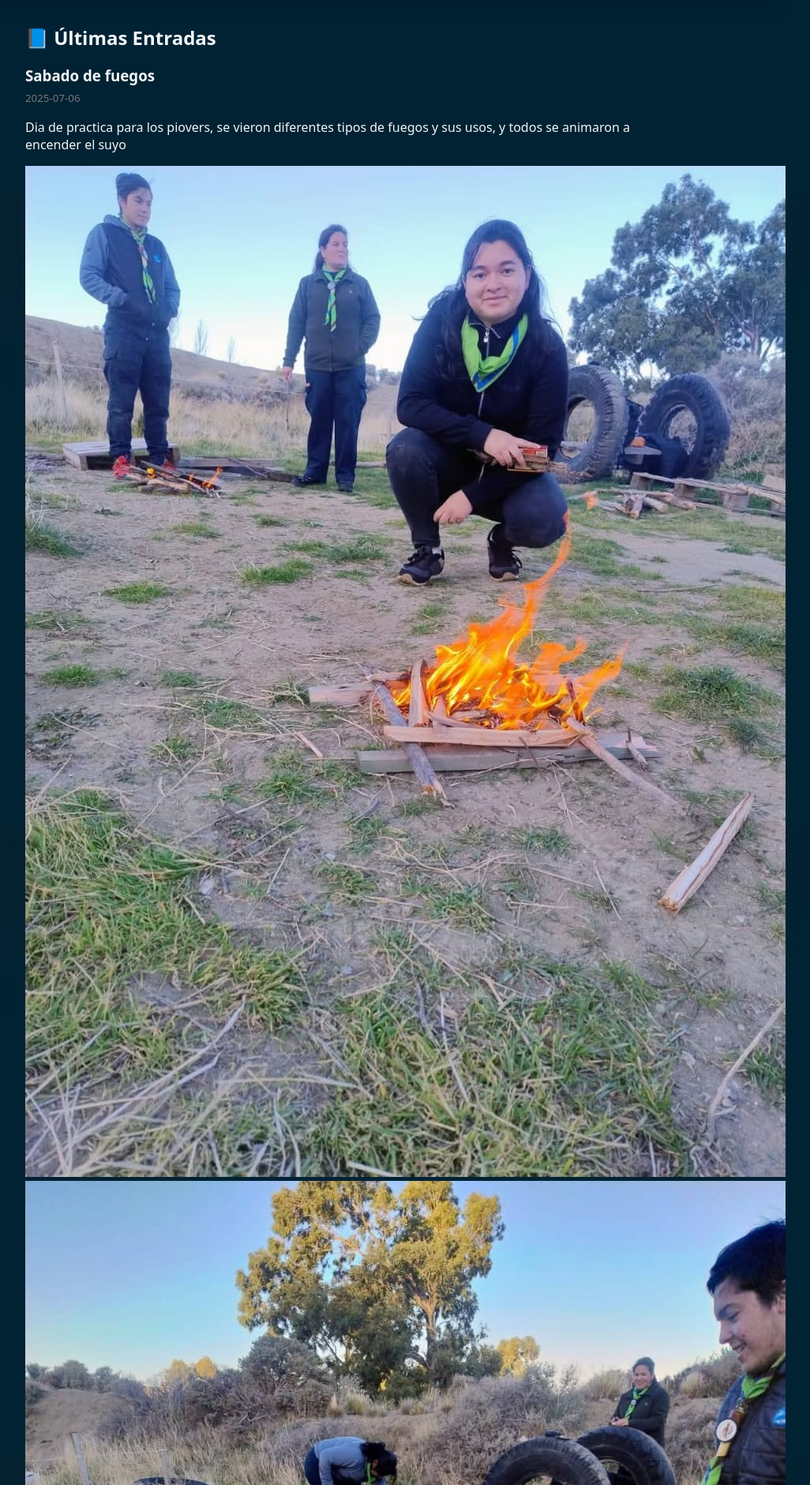
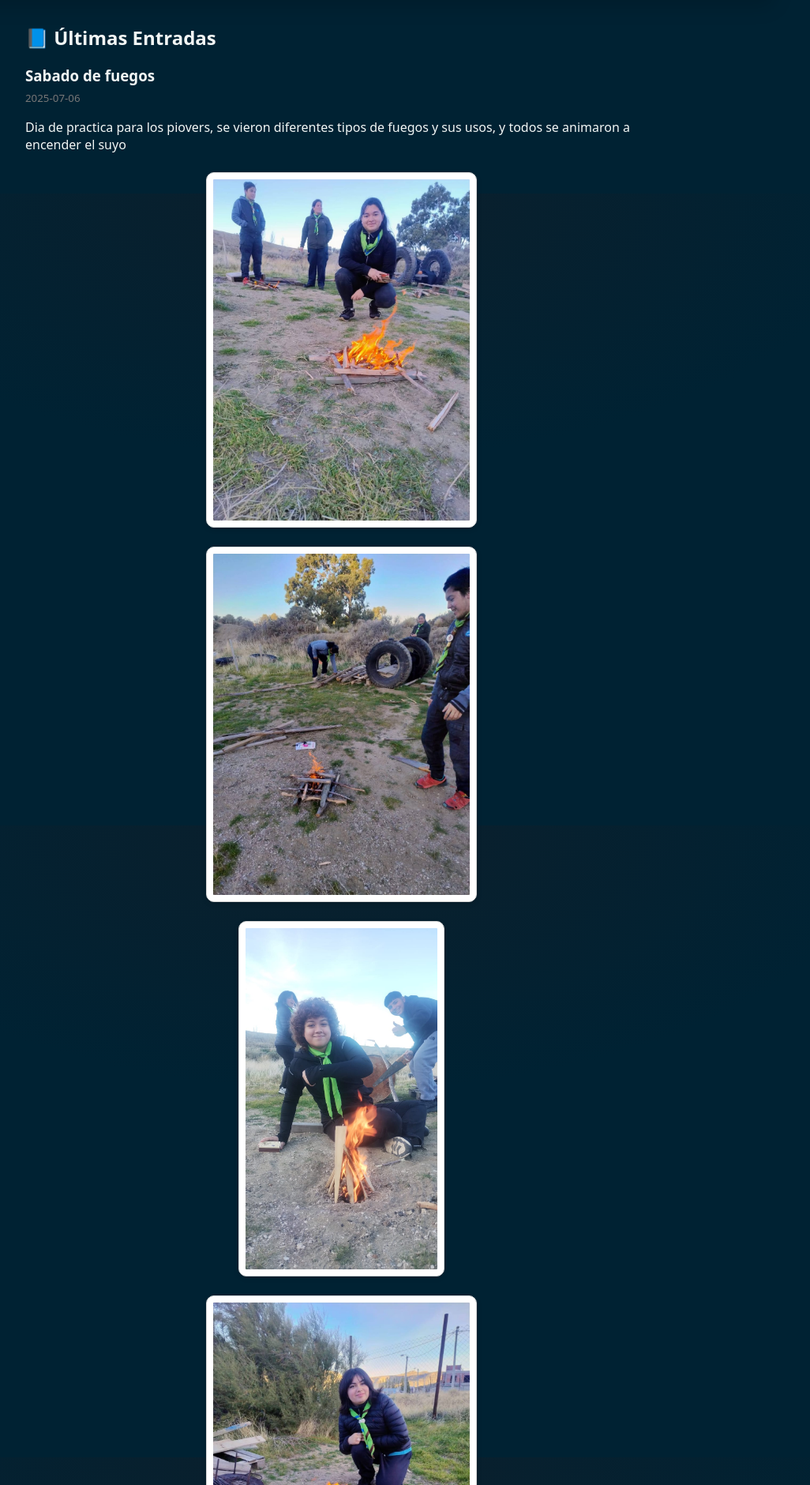
Before and after one commit to jaako1986/piovertadas, a Flask app: page / in a window 1280 px wide; the page is wider, and only the part inside the window is pictured. Shown: the part 555-2435 px from the top of that part at 79% size, without its empty margins (208-1234 px from the left). Run offline with Flask 3, Linux system fonts and the light colour scheme; some web fonts are replaced.

Commit message:
formatos de imagen para blog: tamaño + tarjeta

```diff
--- a/static/css/home_v2.css
+++ b/static/css/home_v2.css
@@ -347,3 +347,21 @@ td a:hover{ text-decoration: underline }
 .contenido-resumen {
     margin: 0.5rem 0 1rem 0;
 }
+/* --- Imágenes del blog: tamaño controlado + tarjeta elegante --- */
+.blog-resumen img,
+.entrada-resumen img,
+.entrada-blog img {
+    max-width: 90%;          /* nunca ocupa todo el ancho, queda más prolijo */
+    max-height: 450px;       /* límite de altura para que no se hagan interminables */
+    height: auto;            /* mantiene proporción */
+    display: block;          /* evita espacios raros */
+    margin: 1.5rem auto;     /* centrado con aire */
+    object-fit: cover;       /* recorta suavemente si la imagen es muy alta */
+
+    /* Tarjeta */
+    background: #ffffff;
+    padding: 8px;
+    border: 1px solid #d5d5d5;
+    border-radius: 10px;
+    box-shadow: 0 2px 6px rgba(0,0,0,0.15);
+}
```
